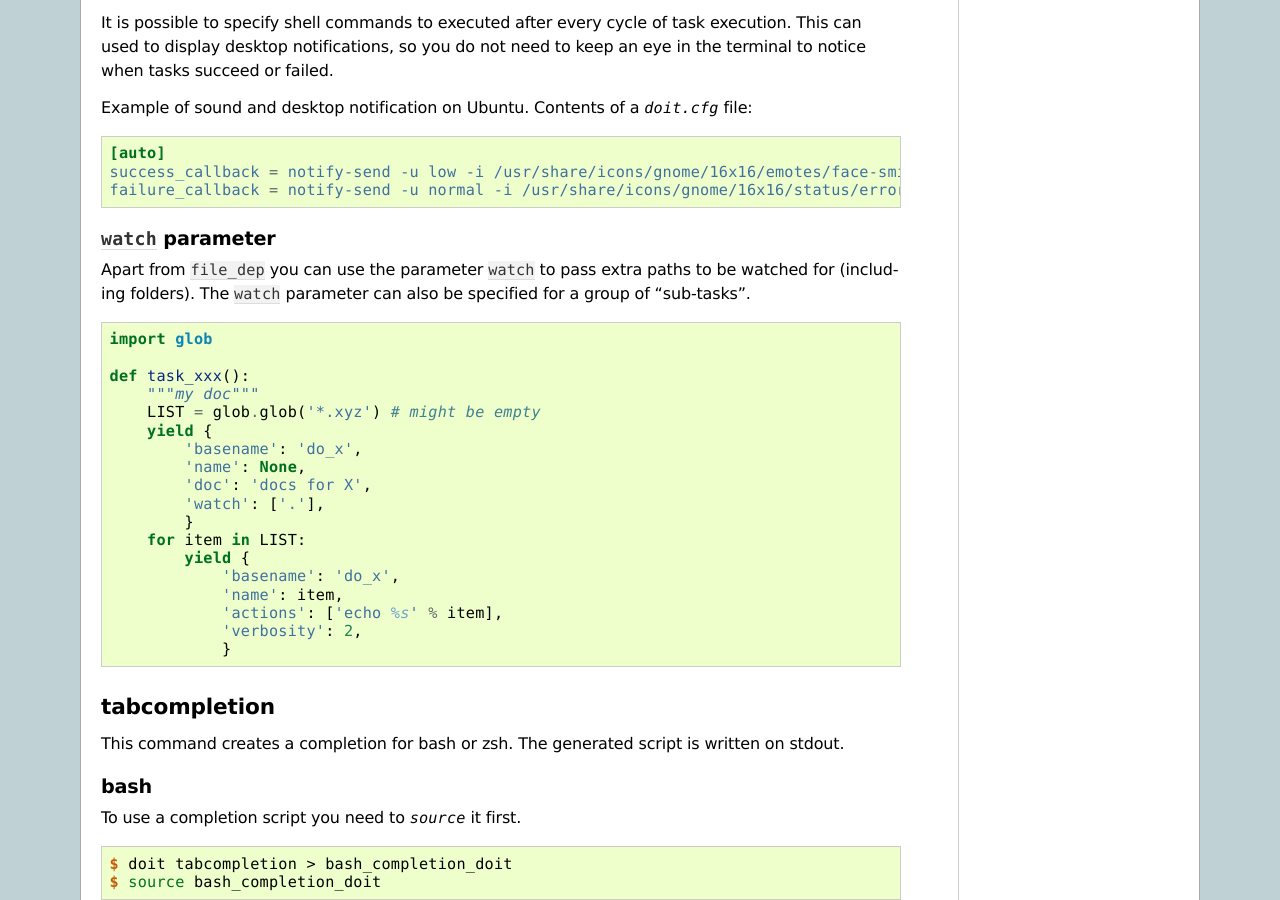
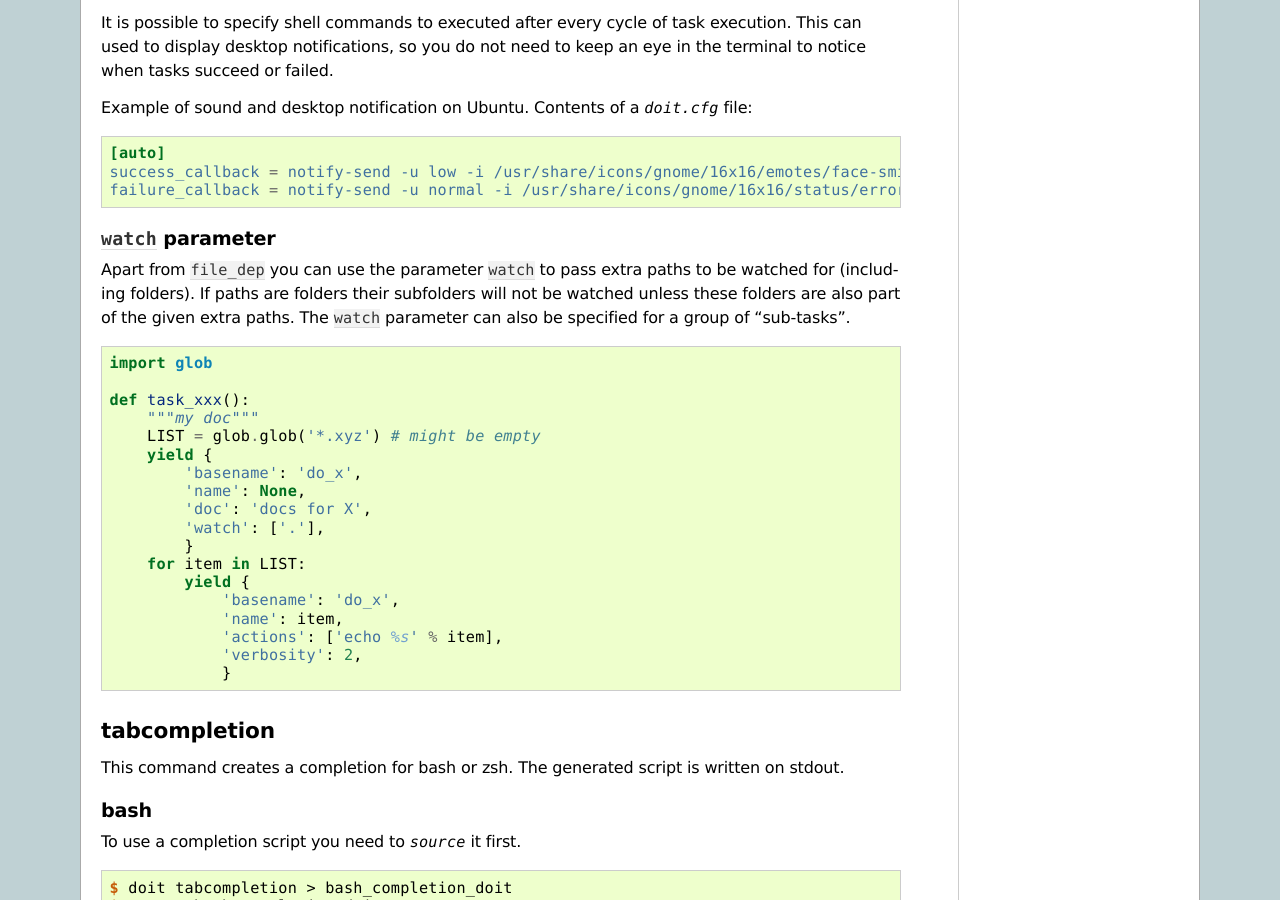
Before and after one commit to pydoit/doit, a Sphinx documentation site: the page built from doc/cmd_other.rst, in a window 1280 px wide and 900 px high, scrolled down 4368 px. Built offline with Sphinx 7.4.7, drawn with Linux system fonts in a browser that asks for light colours.

Commit message:
There is no recursive watching of subfolders.

```diff
--- a/doc/cmd_other.rst
+++ b/doc/cmd_other.rst
@@ -237,8 +237,9 @@ Contents of a `doit.cfg` file:
 ^^^^^^^^^^^^^^^^^^^^^
 
 Apart from ``file_dep`` you can use the parameter ``watch`` to pass extra
-paths to be watched for (including folders). The ``watch`` parameter can also
-be specified for a group of "sub-tasks".
+paths to be watched for (including folders).
+If paths are folders their subfolders will not be watched unless these folders are also part of the given extra paths.
+The ``watch`` parameter can also be specified for a group of "sub-tasks".
 
 .. literalinclude:: tutorial/empty_subtasks.py
 
```
